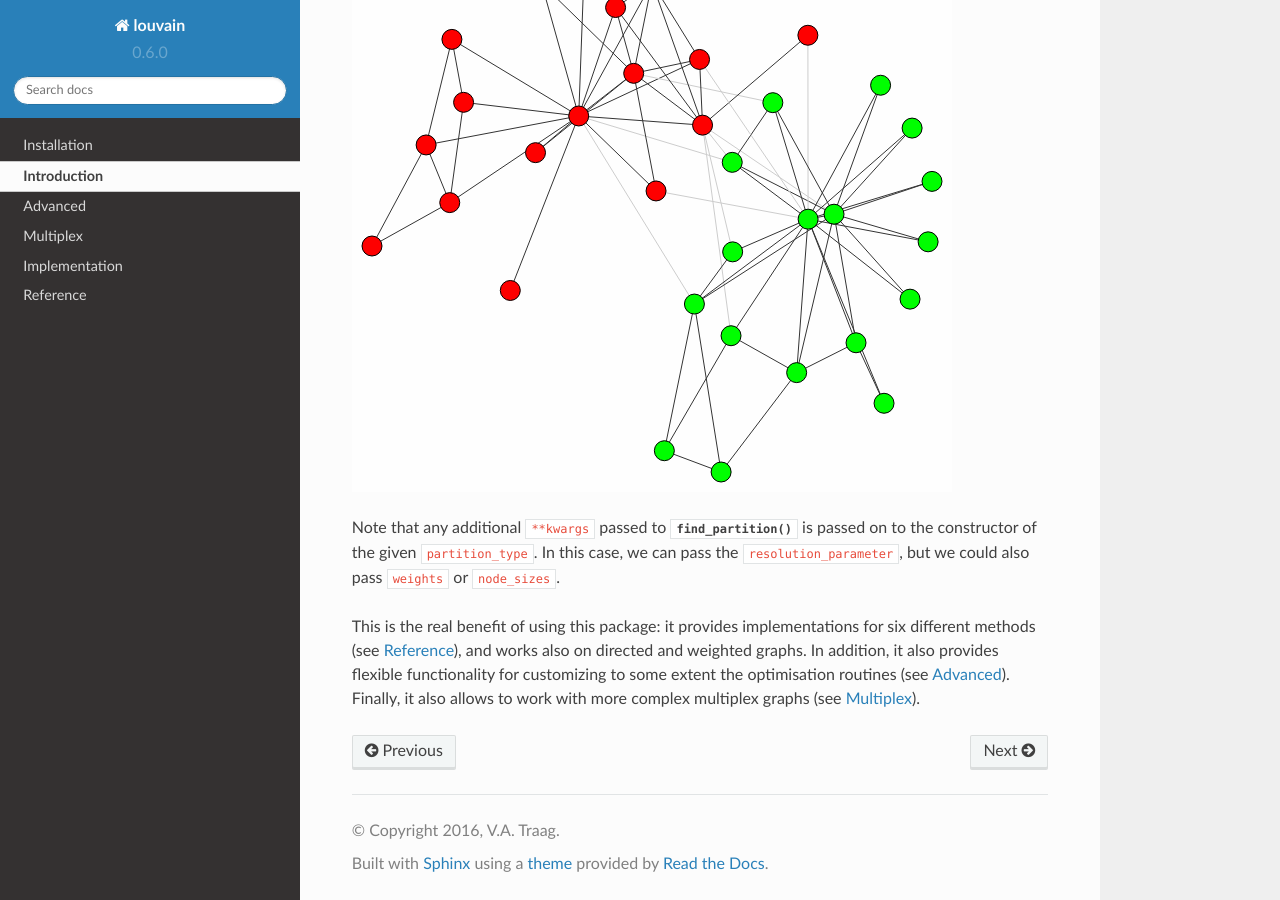
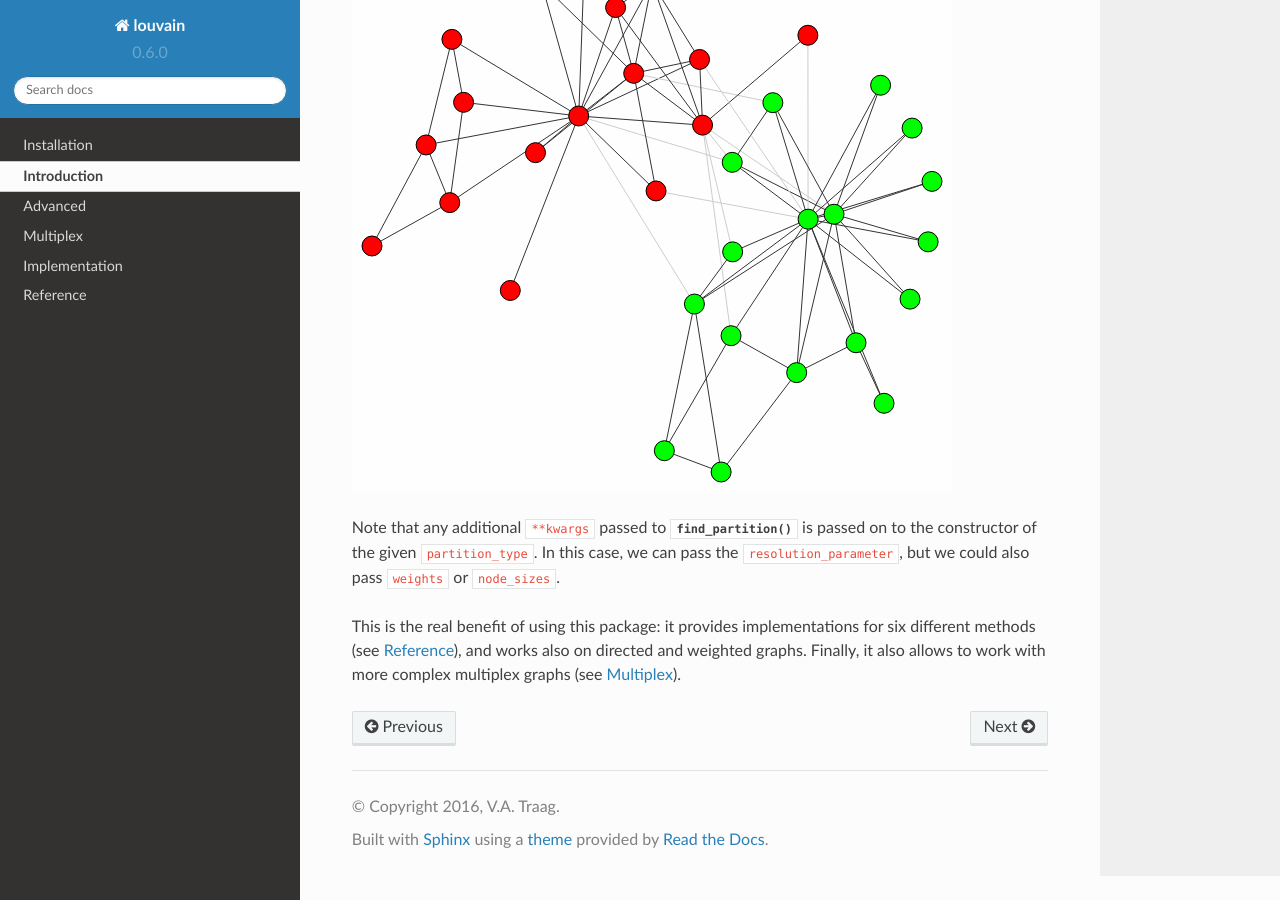
Before and after one commit to vtraag/leidenalg, a Sphinx documentation site: the page built from doc/source/intro.rst, in a window 1280 px wide and 900 px high, scrolled down 2095 px. Built offline with Sphinx 7.4.7 and the Read the Docs theme 2.0.0, drawn with Linux system fonts in a browser that asks for light colours.

Commit message:
Updated some release things, and corrected a minor documentation issue.

```diff
--- a/doc/source/intro.rst
+++ b/doc/source/intro.rst
@@ -63,7 +63,5 @@ pass the ``resolution_parameter``, but we could also pass ``weights`` or
 
 This is the real benefit of using this package: it provides implementations for
 six different methods (see :ref:`Reference`), and works also on directed and
-weighted graphs. In addition, it also provides flexible functionality for
-customizing to some extent the optimisation routines (see :ref:`Advanced`).
-Finally, it also allows to work with more complex multiplex graphs (see
-:ref:`Multiplex`).
+weighted graphs. Finally, it also allows to work with more complex multiplex
+graphs (see :ref:`Multiplex`).
--- a/setup.py
+++ b/setup.py
@@ -609,7 +609,6 @@ louvain_ext = Extension('louvain._c_louvain',
 cmdclass = versioneer.get_cmdclass()
 cmdclass.update(build_ext=buildcfg.build_ext)
 
-version = '0.6.0';
 options =  dict(
   name = 'louvain',
   version=versioneer.get_version(),
```
Also changed, not shown: 1 other file.
